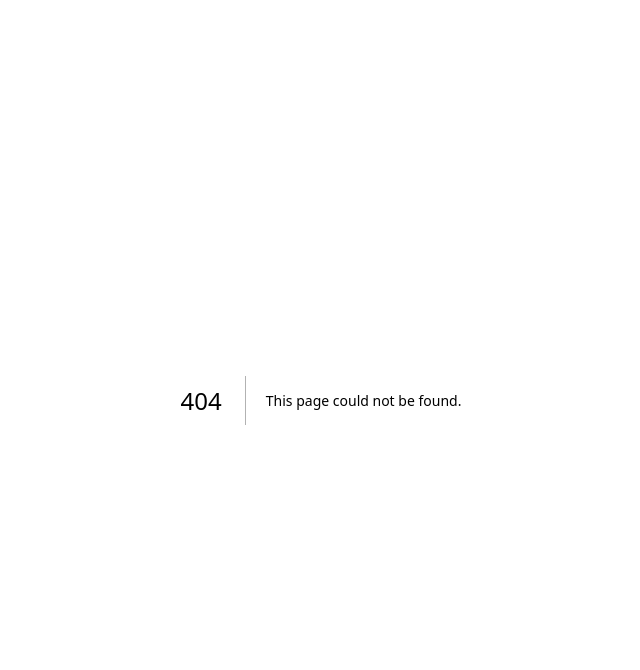
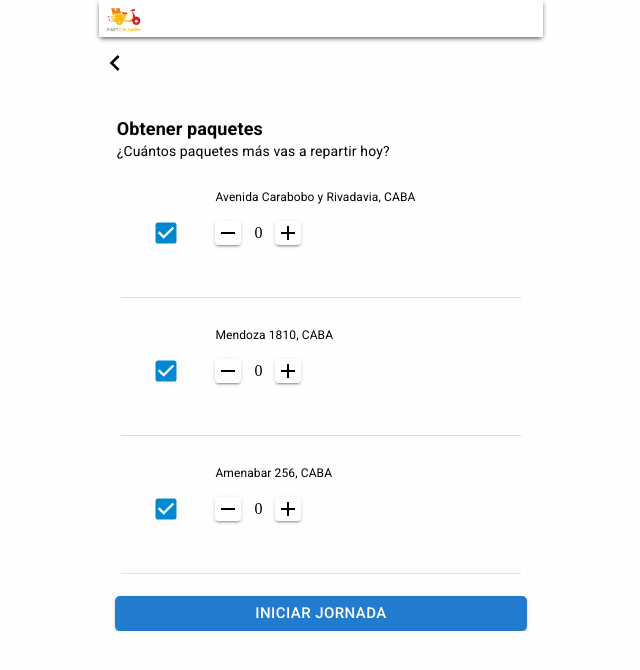
Before and after one commit to MatiasNasif/Fast-delivery, a Next.js app in the folder client/: page /views/get-packages in a window 1280 px wide. Before the commit this address had no page. Shown: the top 670 px of the page, without its empty margins (319-959 px from the left). Built offline with nearby package versions, Linux system fonts and the light colour scheme.

Commit message:
feat: add view get-packages from delivery man

```diff
--- /dev/null
+++ b/client/src/dummy-data/package-dummy.json
@@ -0,0 +1,20 @@
+[
+  {
+    "id": "712",
+    "address": "Avenida Carabobo y Rivadavia, CABA",
+    "receiver": "Raúl Rodriguez",
+    "deliveryStatus": "Entregado"
+  },
+  {
+    "id": "500",
+    "address": "Mendoza 1810, CABA",
+    "receiver": "Roberto Sanchez",
+    "deliveryStatus": "En curso"
+  },
+  {
+    "id": "415",
+    "address": "Amenabar 256, CABA",
+    "receiver": "Federico Lopez",
+    "deliveryStatus": "Entregado"
+  }
+]
--- a/client/src/pages/_app.tsx
+++ b/client/src/pages/_app.tsx
@@ -1,6 +1,17 @@
 import '@/styles/globals.css';
 import type { AppProps } from 'next/app';
+import Head from 'next/head';
 
 export default function App({ Component, pageProps }: AppProps) {
-  return <Component {...pageProps} />;
+  return (
+    <>
+      <Head>
+        <title>Fast Delivery App</title>
+        <meta name="description" content="Generated by create next app" />
+        <meta name="viewport" content="width=device-width, initial-scale=1" />
+        <link rel="icon" href="/brand.png" />
+      </Head>
+      <Component {...pageProps} />
+    </>
+  );
 }
--- a/client/src/pages/_document.tsx
+++ b/client/src/pages/_document.tsx
@@ -8,6 +8,10 @@ export default function Document() {
         <Main />
         <NextScript />
       </body>
+      <link
+        rel="stylesheet"
+        href="https://fonts.googleapis.com/css?family=Roboto:300,400,500,700&display=swap"
+      />
     </Html>
   );
 }
--- /dev/null
+++ b/client/src/pages/views/get-packages.tsx
@@ -0,0 +1,182 @@
+import { Container, Box, Typography, Button } from '@mui/material';
+import Image from 'next/image';
+import brand from '../../assets/brand.png';
+import Checkbox from '@mui/material/Checkbox';
+import KeyboardArrowLeftIcon from '@mui/icons-material/KeyboardArrowLeft';
+import AddIcon from '@mui/icons-material/Add';
+import RemoveIcon from '@mui/icons-material/Remove';
+import { useState } from 'react';
+import Divider from '@mui/material/Divider';
+import dummyData from '../../dummy-data/package-dummy.json';
+
+const label = { inputProps: { 'aria-label': 'Checkbox demo' } };
+
+export default function GetPackages() {
+  const [count, setCount] = useState(0);
+  const IncNum = () => {
+    setCount(count + 1);
+  };
+  const DecNum = () => {
+    if (count > 0) setCount(count - 1);
+    else {
+      setCount(0);
+      alert('min limit reached');
+    }
+  };
+  return (
+    <Container maxWidth={'xs'} disableGutters={true}>
+      <Box
+        component="form"
+        sx={{
+          display: 'flex',
+          justifyContent: 'flex-start',
+          marginBottom: '10px',
+          background: '#FFFFFF',
+          WebkitBoxShadow: '0px 2px 5px -1px rgba(0,0,0,0.75)',
+          MozBoxShadow: ' 0px 2px 5px -1px rgba(0,0,0,0.75)',
+          boxShadow: '0px 2px 5px -1px rgba(0,0,0,0.75)',
+        }}
+        noValidate
+        autoComplete="off"
+      >
+        <Image
+          src={brand}
+          alt="Fast Delivery Brand"
+          width={51}
+          height={32}
+          style={{ marginBottom: '5px' }}
+        />
+      </Box>
+
+      <Box>
+        <KeyboardArrowLeftIcon
+          sx={{
+            fontSize: '32px',
+            left: '10px',
+            top: '60px',
+          }}
+        ></KeyboardArrowLeftIcon>
+      </Box>
+
+      <Box
+        component="form"
+        sx={{
+          marginBottom: '20px',
+          marginTop: '30px',
+          display: 'flex',
+          justifyContent: 'start',
+          marginLeft: '4%',
+          maxWidth: '100%',
+        }}
+      >
+        <Box>
+          <Typography
+            sx={{
+              fontSize: '18px',
+              fontWeight: 'bold',
+              marginTop: '2px',
+            }}
+            variant="h6"
+          >
+            Obtener paquetes
+          </Typography>
+          <Typography
+            sx={{
+              fontSize: '14px',
+              fontWeight: 'normal',
+              marginTop: '-3px',
+            }}
+          >
+            ¿Cuántos paquetes más vas a repartir hoy?
+          </Typography>
+        </Box>
+      </Box>
+      {dummyData.map((dummy: any, i: number) => (
+        <>
+          <Box
+            sx={{
+              display: 'flex',
+            }}
+          >
+            <Checkbox
+              {...label}
+              defaultChecked
+              sx={{ '& .MuiSvgIcon-root': { fontSize: 28 }, marginLeft: '10%', marginTop: '2%' }}
+              color="info"
+            />
+            <Box>
+              <Typography
+                ml={2}
+                variant="subtitle1"
+                sx={{
+                  fontSize: '12px',
+                  width: '215px',
+                  marginTop: '2%',
+                  fontWeight: 'normal',
+                  marginLeft: '26px',
+                }}
+              >
+                {dummy.address}
+              </Typography>
+              <Box
+                sx={{
+                  display: 'flex',
+                  marginLeft: '26px',
+                  marginTop: '13px',
+                  marginBottom: '30px',
+                  alignItems: 'center',
+                }}
+              >
+                <Button
+                  onClick={DecNum}
+                  variant="contained"
+                  sx={{
+                    height: '20px',
+                    minWidth: '13px',
+                    padding: '12px 1px 12px 1px',
+                    marginRight: '13px',
+                    border: '1px',
+                    backgroundColor: 'white',
+                    borderColor: '#B2BCCA',
+                  }}
+                >
+                  <RemoveIcon sx={{ color: 'black' }} />
+                </Button>
+
+                {count}
+
+                <Button
+                  onClick={IncNum}
+                  variant="contained"
+                  className="buttonAdd"
+                  sx={{
+                    height: '20px',
+                    padding: '12px 1px 12px 1px',
+                    minWidth: '13px',
+                    marginLeft: '13px',
+                    border: '1px',
+                    backgroundColor: 'white',
+                    borderColor: '#B2BCCA',
+                  }}
+                >
+                  <AddIcon sx={{ color: 'black' }} />
+                </Button>
+              </Box>
+            </Box>
+          </Box>
+          <Divider sx={{ m: '5%' }} />
+        </>
+      ))}
+      <Box mt={2} px={2}>
+        <Button
+          fullWidth
+          variant="contained"
+          size="small"
+          sx={{ borderRadius: '5px', fontSize: '15px', backgroundColor: '#217BCE' }}
+        >
+          INICIAR JORNADA
+        </Button>
+      </Box>
+    </Container>
+  );
+}
--- a/client/src/styles/globals.css
+++ b/client/src/styles/globals.css
@@ -6,7 +6,7 @@
     'Fira Mono', 'Droid Sans Mono', 'Courier New', monospace;
 
   --foreground-rgb: 0, 0, 0;
-  --background-start-rgb: 214, 219, 220;
+  --background-start-rgb: 255, 255, 255;
   --background-end-rgb: 255, 255, 255;
 
   --primary-glow: conic-gradient(
```
Also changed, not shown: client/src/assets/brand.png (added), 1 other file (tests, documents, lock files or other folders).
